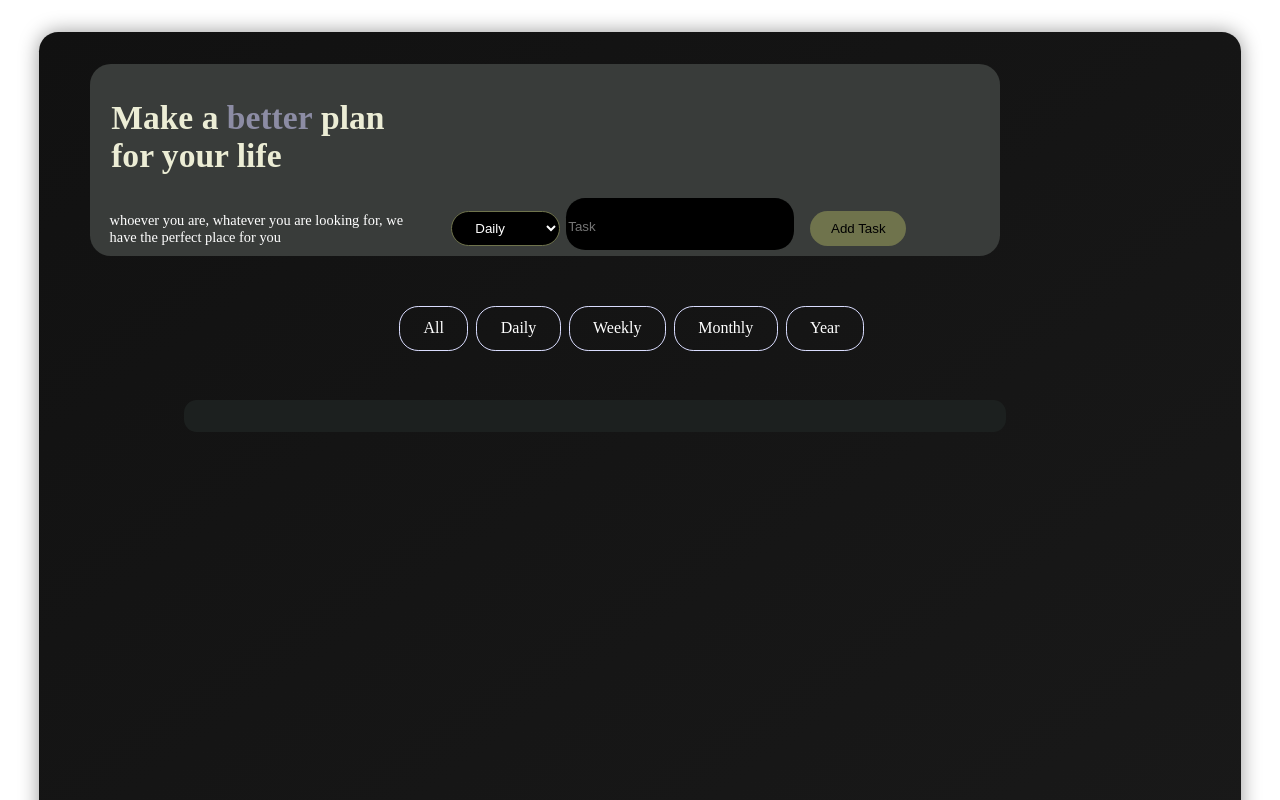
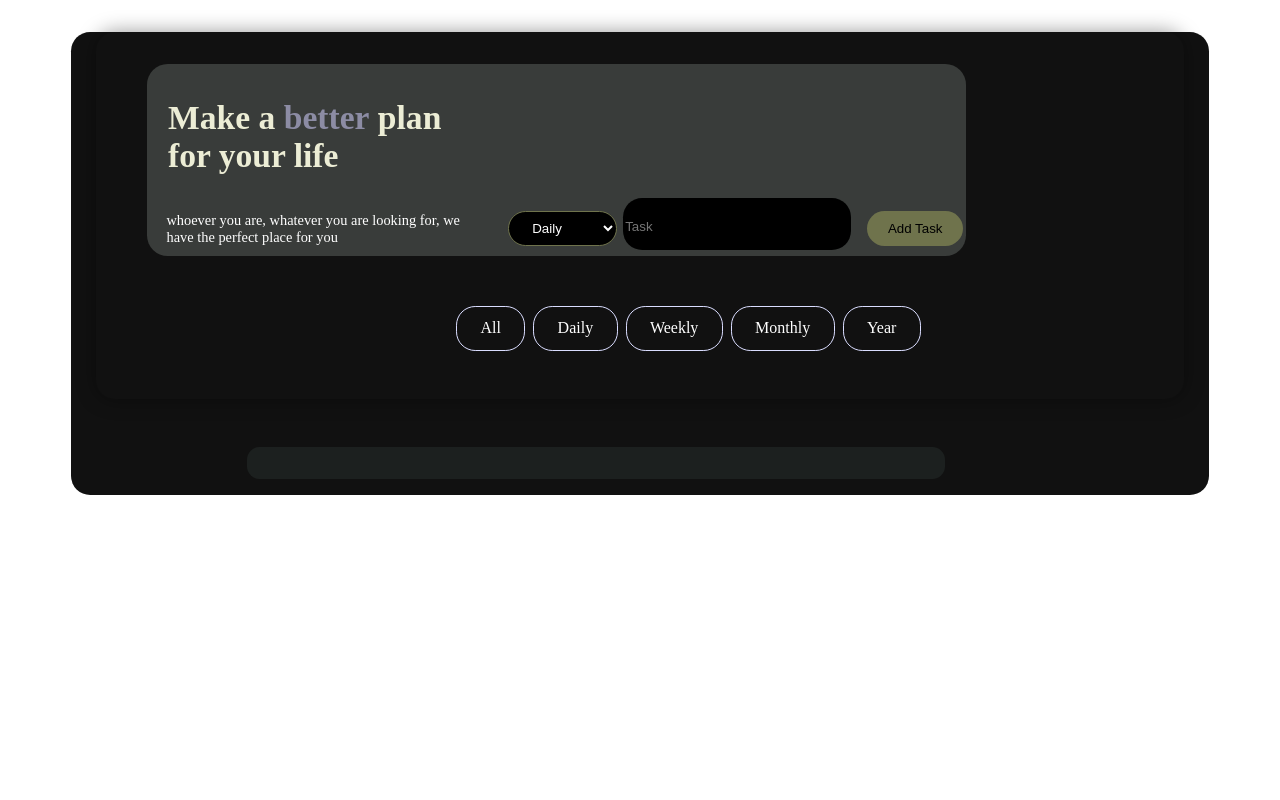
Before and after one commit to Ilysse200/To_doLists, a React (Vite) app: page / in a window 1280 px wide. Shown: the top 800 px of the page. Built offline with nearby package versions, Linux system fonts and the light colour scheme.

Commit message:
modified table view

```diff
--- a/src/App.jsx
+++ b/src/App.jsx
@@ -19,6 +19,7 @@ const App = () => {
 
   return (
     <>
+      <div className="black">
         <Navbar tasks={tasks}
           setTasks={setTasks}
           setFilterCategory={setFilterCategory}
@@ -27,8 +28,9 @@ const App = () => {
           onDelete={handleDelete}
           onEdit={handleEdit}
           filterCategory={filterCategory}
+
         />
-
+      </div>
     </>
 
 
--- a/src/styles/navbar.css
+++ b/src/styles/navbar.css
@@ -1,19 +1,24 @@
 .main-container {
     width: 90%;
-    min-height: 120vh;
-    background: linear-gradient(145deg, #111111, #1a1a1a);
+    /* min-height: 120vh; */
+    /* background: linear-gradient(145deg, #111111, #1a1a1a); */
     border-radius: 1.2rem;
     margin: 2rem auto;
     padding: 2rem;
     box-shadow: 0 0 20px rgba(0, 0, 0, 0.4);
     color: white;
-    position: relative;
+    /* position: relative; */
     display: flex;
     flex-direction: column;
     gap: 2rem;
     /* Adds spacing between hero & table */
 }
-
+.black{
+    background-color: #111111;
+    border-radius: 1.2rem;
+    width: 90%;
+    margin: 2rem auto;
+}
 
 .upper-card {
     margin-left: 1.2rem;
@@ -130,7 +135,7 @@
     border-radius: 0.8rem;
     padding: 1rem;
     box-sizing: border-box;
-    position: absolute;
+    /* position: absolute; */
     top: -43rem;
     margin-left: 9rem;
     max-height: 50vh;
```
Lines whose indentation alone changed are shown as unchanged.
